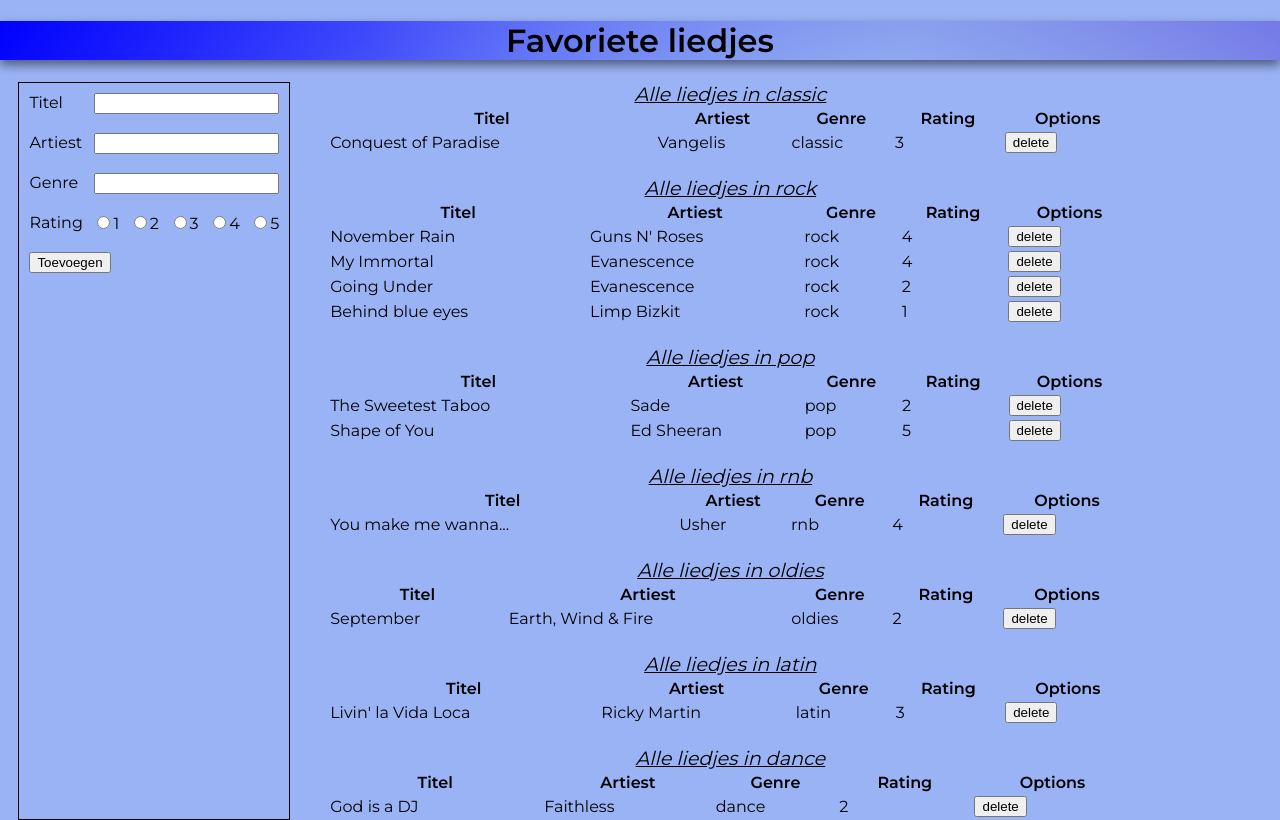
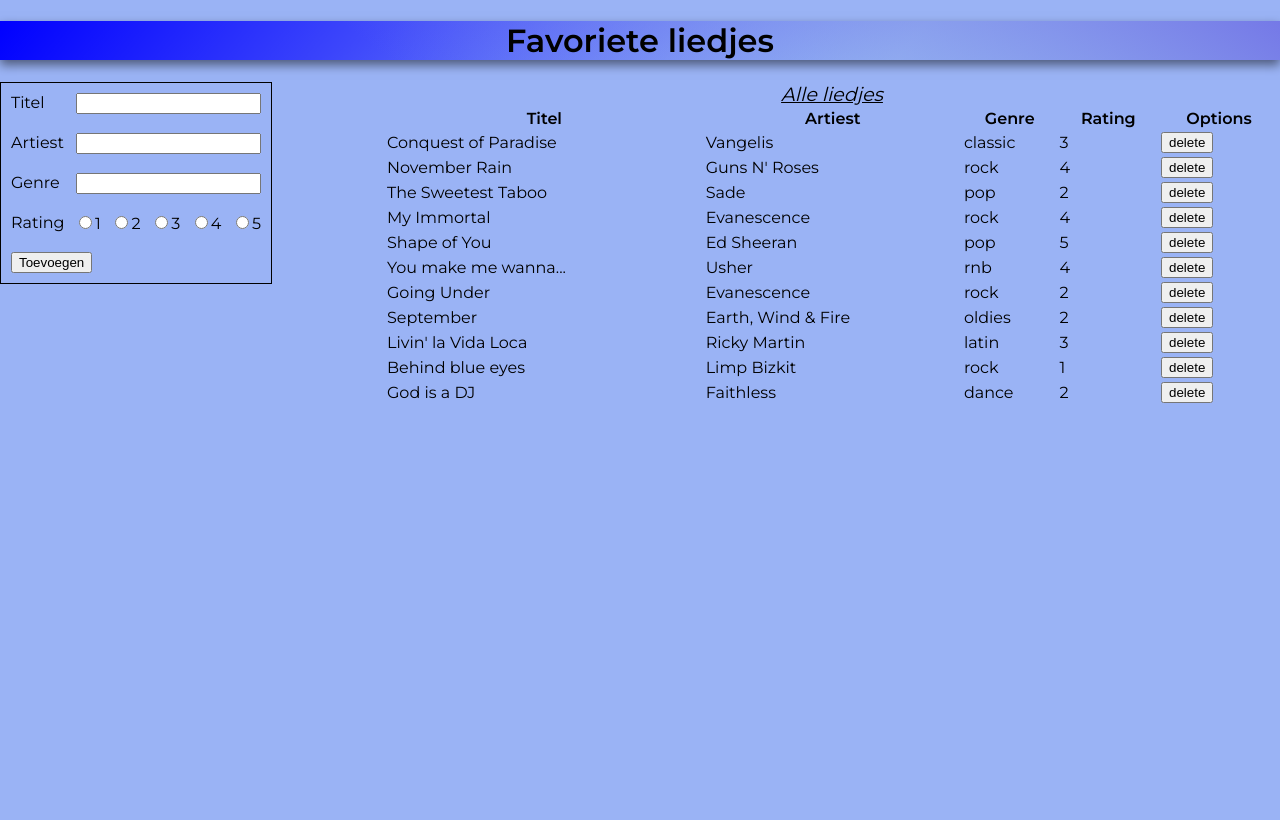
Before and after one commit to dpendjol/dominique_pendjol_lil-playlist, a React (Create React App) app: page / in a window 1280 px wide. Built offline with nearby package versions, Linux system fonts and the light colour scheme.

Commit message:
adjustments made flex-to-grid

```diff
--- a/src/components/Container/container.css
+++ b/src/components/Container/container.css
@@ -1,10 +1,24 @@
 .Container {
-    width: 90%;
-    display: flex;
-    flex-wrap: wrap;
-    justify-content: space-around;
+    margin: 0 auto;
+    width: 100%;
+    display: grid;
+    grid-template-columns: 3fr 7fr;
+    grid-template-rows: auto;
+    justify-items: stretch;
+  }
+
+  .FormContainer {
+    grid-column-start: 1;
   }
 
   .SongListContainer {
-    width: 70%;
+    grid-column-start: 2;
   }
+
+
+
+
+
+  /* .SongListContainer {
+    width: 100%;
+  } */
--- a/src/components/Container/index.js
+++ b/src/components/Container/index.js
@@ -8,7 +8,7 @@ import mySampleData from './mySampleData'
 
 const Container = () => {
     const [songList, setSongList] = useState(mySampleData)
-    const [byGenre, setByGenre] = useState(true)
+    const [byGenre, setByGenre] = useState(false)
 
     const addSong = (newSong) => {
         setSongList([...songList, newSong])
@@ -66,7 +66,9 @@ const Container = () => {
 
     return (
         <div className="Container">
-            <InputForm addSong={addSong}></InputForm>
+            <div className='FormContainer'>
+                <InputForm addSong={addSong}></InputForm>
+            </div>
             {toReturn}
         </div>
     )
```
